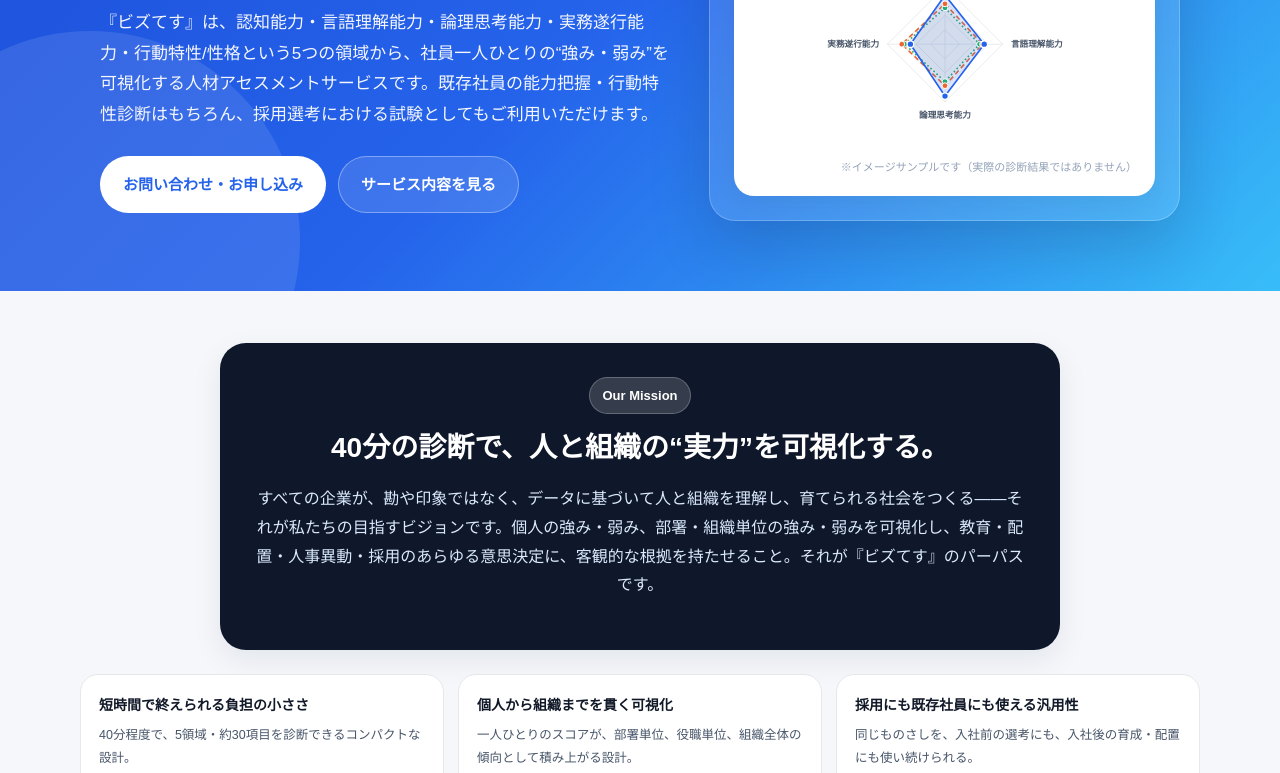
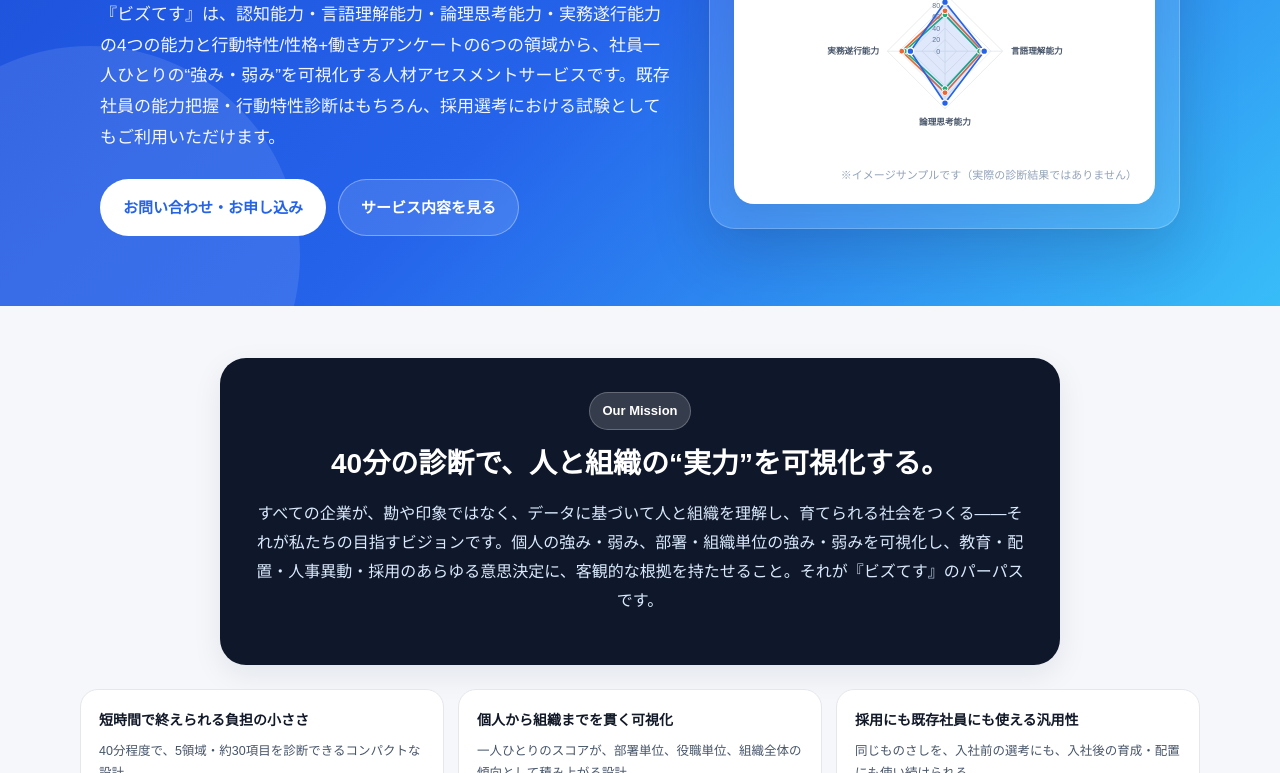
Before and after one commit to toshi-i-projects4/biztes, a website: page landing.html in a window 1280 px wide. Shown: the part 327-1100 px from the top of the page. Drawn offline with Linux system fonts and the light colour scheme.

Commit message:
Add files via upload

```diff
--- a/landing.html
+++ b/landing.html
@@ -66,13 +66,14 @@ section[id]{scroll-margin-top:90px}
 .radar-grid{fill:none;stroke:var(--line);stroke-width:1}
 .radar-axis{stroke:var(--line);stroke-width:1}
 .radar-area{stroke-width:2;stroke-linejoin:round}
-.radar-area.person{fill:var(--blue);fill-opacity:.16;stroke:var(--blue)}
-.radar-area.dept{fill:#eb6834;fill-opacity:.05;stroke:#eb6834;stroke-dasharray:6,4}
-.radar-area.org{fill:#1baf7a;fill-opacity:.05;stroke:#1baf7a;stroke-dasharray:2,3}
+.radar-area.person{fill:var(--blue);fill-opacity:.14;stroke:var(--blue)}
+.radar-area.dept{fill:#eb6834;fill-opacity:0;stroke:#eb6834}
+.radar-area.org{fill:#1baf7a;fill-opacity:0;stroke:#1baf7a}
 .radar-dot.person{fill:var(--blue);stroke:#fff;stroke-width:1.5}
 .radar-dot.dept{fill:#eb6834;stroke:#fff;stroke-width:1.2}
 .radar-dot.org{fill:#1baf7a;stroke:#fff;stroke-width:1.2}
 .radar-label{font-size:10.5px;font-weight:800;fill:var(--slate)}
+.radar-tick{font-size:8.5px;fill:var(--muted);text-anchor:end}
 .mock-note{font-size:11px;color:#94a3b8;margin-top:12px;text-align:right}
 .button-row{display:flex;gap:12px;flex-wrap:wrap;margin-top:26px}
 .button{display:inline-flex;align-items:center;justify-content:center;gap:8px;padding:14px 22px;border-radius:999px;text-decoration:none;font-weight:900;border:1px solid transparent;transition:.2s;min-height:48px;cursor:pointer;font-size:15px}
@@ -221,7 +222,7 @@ footer.site{border-top:1px solid var(--line);padding:36px 0;background:#fff}
     <div class="hero-copy">
       <div class="eyebrow white hero-eyebrow">人材アセスメントサービス『ビズてす』</div>
       <h1>40分の診断で、<br>人も、組織も、見えてくる。</h1>
-      <p>『ビズてす』は、認知能力・言語理解能力・論理思考能力・実務遂行能力・行動特性/性格という5つの領域から、社員一人ひとりの“強み・弱み”を可視化する人材アセスメントサービスです。既存社員の能力把握・行動特性診断はもちろん、採用選考における試験としてもご利用いただけます。</p>
+      <p>『ビズてす』は、認知能力・言語理解能力・論理思考能力・実務遂行能力の4つの能力と行動特性/性格+働き方アンケートの6つの領域から、社員一人ひとりの“強み・弱み”を可視化する人材アセスメントサービスです。既存社員の能力把握・行動特性診断はもちろん、採用選考における試験としてもご利用いただけます。</p>
       <div class="button-row">
         <a class="button primary" href="#contact">お問い合わせ・お申し込み</a>
         <a class="button secondary" href="#dashboard">サービス内容を見る</a>
@@ -237,14 +238,21 @@ footer.site{border-top:1px solid var(--line);padding:36px 0;background:#fff}
         </div>
         <div class="mock-radar">
           <svg viewBox="0 0 340 240" role="img" aria-label="個人・部署・全社の4能力を比較したレーダーチャート">
+            <polygon class="radar-grid" points="170,104 184,118 170,132 156,118"></polygon>
+            <polygon class="radar-grid" points="170,90 198,118 170,146 142,118"></polygon>
+            <polygon class="radar-grid" points="170,76 212,118 170,160 128,118"></polygon>
+            <polygon class="radar-grid" points="170,62 226,118 170,174 114,118"></polygon>
             <polygon class="radar-grid" points="170,48 240,118 170,188 100,118"></polygon>
-            <polygon class="radar-grid" points="170,65.5 222.5,118 170,170.5 117.5,118"></polygon>
-            <polygon class="radar-grid" points="170,83 205,118 170,153 135,118"></polygon>
-            <polygon class="radar-grid" points="170,100.5 187.5,118 170,135.5 152.5,118"></polygon>
             <line class="radar-axis" x1="170" y1="118" x2="170" y2="48"></line>
             <line class="radar-axis" x1="170" y1="118" x2="240" y2="118"></line>
             <line class="radar-axis" x1="170" y1="118" x2="170" y2="188"></line>
             <line class="radar-axis" x1="170" y1="118" x2="100" y2="118"></line>
+            <text class="radar-tick" x="164" y="121">0</text>
+            <text class="radar-tick" x="164" y="107">20</text>
+            <text class="radar-tick" x="164" y="93">40</text>
+            <text class="radar-tick" x="164" y="79">60</text>
+            <text class="radar-tick" x="164" y="65">80</text>
+            <text class="radar-tick" x="164" y="51">100</text>
             <polygon class="radar-area org" points="170,73.9 212,118 170,163.5 121,118"></polygon>
             <polygon class="radar-area dept" points="170,69 215.5,118 170,168.4 117.5,118"></polygon>
             <polygon class="radar-area person" points="170,58.5 217.6,118 170,181 128,118"></polygon>
```
